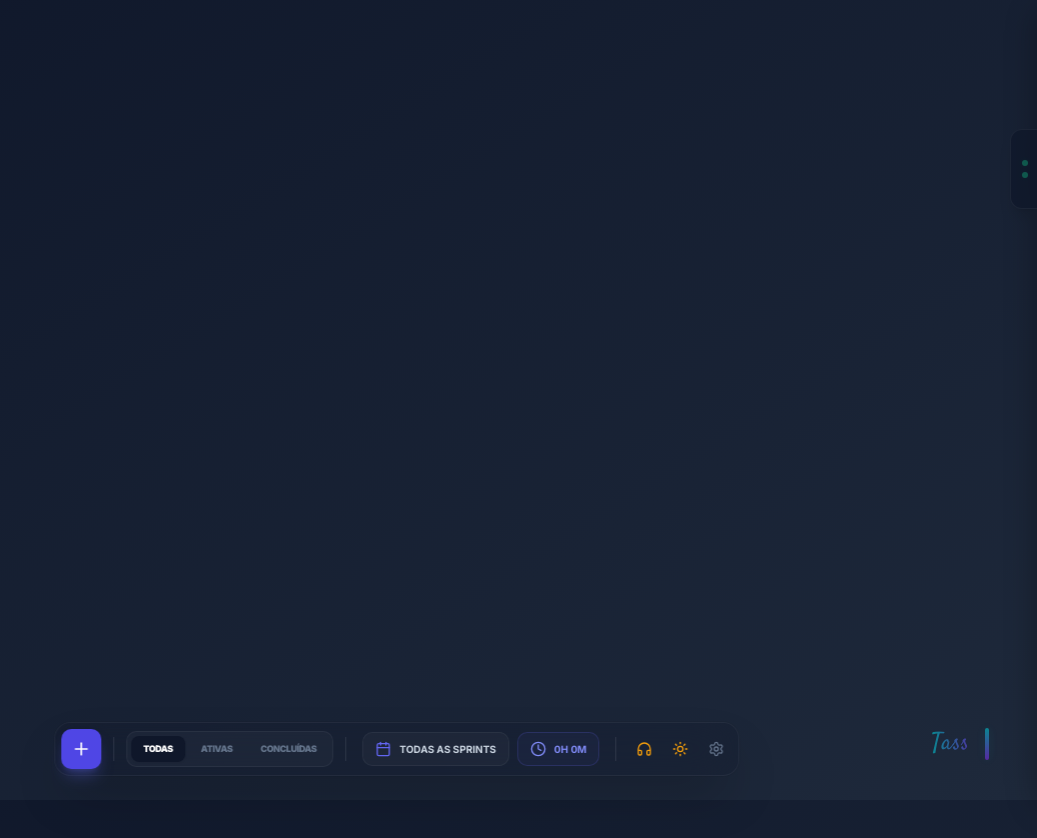
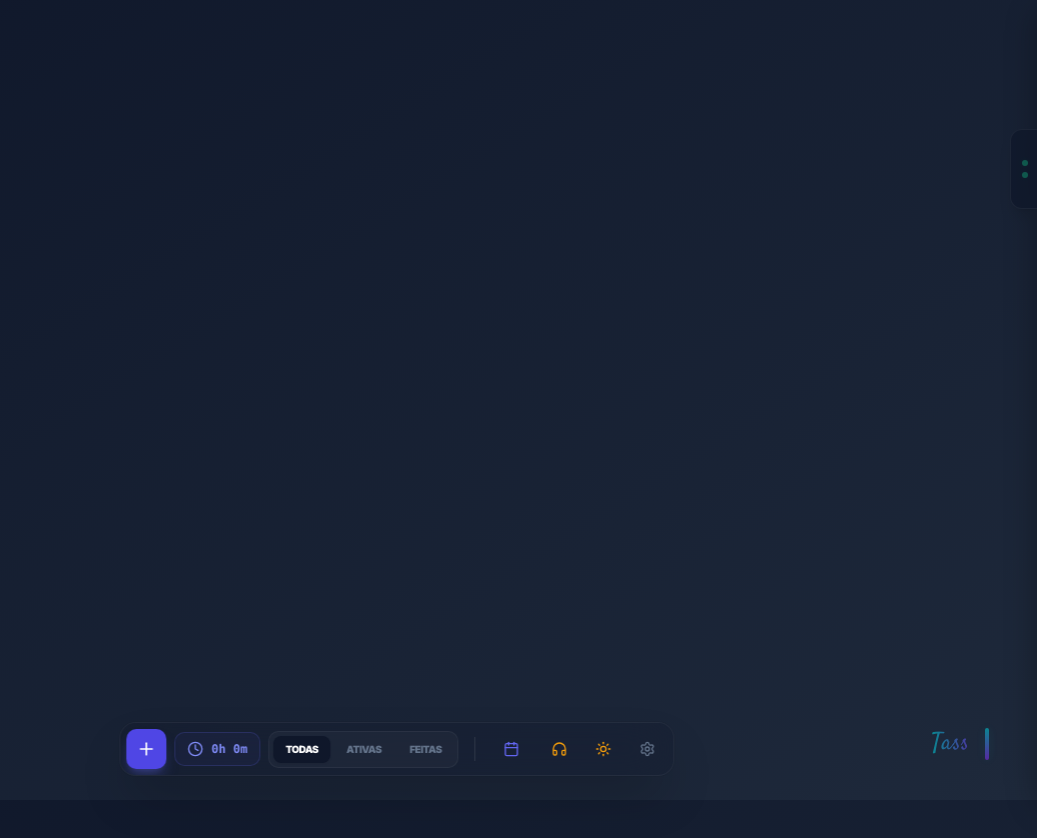
Before and after one commit to raf-rodrigo/TASS, a Vue app: page / in a window 1280 px wide. Shown: the top 838 px of the page, without its empty margins (243-1280 px from the left). Built offline with nearby package versions, Linux system fonts and the light colour scheme.

Commit message:
feat(ui/ux): ilha dinâmica, janelas persistentes e gestão avançada de tempo

```diff
--- a/src/components/GlobalDock.vue
+++ b/src/components/GlobalDock.vue
@@ -1,7 +1,8 @@
 <script setup>
+import { ref, onMounted, onUnmounted, computed } from 'vue';
 import {
   Plus, Calendar, Clock, RotateCcw, X,
-  Settings, Sun, Moon, Headphones
+  Settings, Sun, Moon, Headphones, MoreHorizontal
 } from 'lucide-vue-next';
 import { useSettingsStore } from '../stores/settingsStore';
 import { useTaskStore } from '../stores/taskStore';
@@ -14,108 +15,136 @@ const emit = defineEmits([
 const settings = useSettingsStore();
 const taskStore = useTaskStore();
 const radioStore = useRadioStore();
+
+const isExpanded = ref(false);
+const isMobile = ref(false);
+
+const checkMobile = () => {
+  isMobile.value = window.innerWidth < 768;
+  if (!isMobile.value) isExpanded.value = true;
+};
+
+onMounted(() => {
+  checkMobile();
+  window.addEventListener('resize', checkMobile);
+});
+
+onUnmounted(() => {
+  window.removeEventListener('resize', checkMobile);
+});
+
+// Radius dinâmico para a dock (sempre respeitando a config global)
+const dockRadius = computed(() => {
+  return 'var(--app-card-radius)';
+});
 </script>
 
 <template>
-  <div class="fixed bottom-6 left-1/2 -translate-x-1/2 z-[60] w-full max-w-fit px-2 md:px-4 pointer-events-none">
+  <div class="fixed bottom-6 left-1/2 -translate-x-1/2 z-[60] w-full max-w-fit px-4 pointer-events-none">
     <div
-      class="!p-1.5 flex items-center gap-1 md:gap-2 shadow-2xl border border-app-border-light backdrop-blur-xl ring-1 ring-black/5 pointer-events-auto transition-all"
+      class="dynamic-island flex flex-col md:flex-row items-center shadow-2xl border border-app-border-light backdrop-blur-xl ring-1 ring-black/5 pointer-events-auto transition-all duration-300 ease-out overflow-hidden"
+      :class="[
+        isMobile && isExpanded ? 'w-[90vw] gap-3 p-4' : 'p-1.5 gap-2'
+      ]"
       :style="{
         backgroundColor: `rgba(var(--app-bg-raw), var(--app-bottom-opacity))`,
-        borderRadius: 'var(--app-card-radius)'
+        borderRadius: dockRadius
       }"
     >
-      <!-- Botão Principal: Adicionar Tarefa -->
+      <!-- LINHA 1: Cabeçalho da Ilha / Ações Principais -->
+      <div class="flex items-center w-full md:w-auto" :class="{ 'justify-between': isMobile && !isExpanded }">
+        <div class="flex items-center gap-2">
+          <!-- Adicionar Tarefa -->
           <button
-        @click="emit('add-task')"
-        class="w-9 h-9 md:w-10 md:h-10 flex items-center justify-center bg-indigo-600 hover:bg-indigo-700 text-white shadow-lg shadow-indigo-500/30 transition-all active:scale-90 group shrink-0"
+            @click.stop="emit('add-task')"
+            class="w-10 h-10 flex items-center justify-center bg-indigo-600 hover:bg-indigo-700 text-white shadow-lg shadow-indigo-500/30 transition-all active:scale-95 group shrink-0"
             :style="{ borderRadius: 'var(--app-input-radius)' }"
-        title="Nova Tarefa (N)"
           >
-        <Plus class="w-4 h-4 md:w-5 md:h-5 group-hover:rotate-90 transition-transform duration-300" />
+            <Plus class="w-5 h-5 group-hover:rotate-90 transition-transform duration-300" />
           </button>
 
-      <div class="w-px h-6 bg-slate-200 dark:bg-white/10 mx-0.5 md:mx-1"></div>
+          <!-- Cronômetro (Sempre Visível) -->
+          <div
+            class="dock-item !bg-indigo-500/5 !border-indigo-500/20 px-3 py-2 flex items-center gap-2"
+          >
+            <Clock class="w-4 h-4 text-indigo-600 dark:text-indigo-400" :class="{ 'animate-pulse': taskStore.activeTask }" />
+            <span class="text-xs font-black font-mono text-indigo-600 dark:text-indigo-400">
+              {{ taskStore.activeSprintTotalTime }}
+            </span>
+          </div>
+        </div>
 
-      <!-- Seção: Filtros de Status -->
+        <!-- Toggle Mobile Expansion -->
+        <button
+          v-if="isMobile"
+          @click.stop="isExpanded = !isExpanded"
+          class="w-10 h-10 flex items-center justify-center text-slate-400 hover:text-indigo-500 transition-colors ml-2"
+        >
+          <X v-if="isExpanded" class="w-5 h-5 text-red-500" />
+          <MoreHorizontal v-else class="w-5 h-5" />
+        </button>
+      </div>
+
+      <!-- SEÇÃO EXPANSÍVEL (Filtros e Utilidades) -->
+      <!-- No desktop v-show é sempre true. No mobile controlado pelo isExpanded -->
       <div
-        class="flex items-center gap-0.5 md:gap-1 bg-app-surface p-1 border border-app-border-light"
+        v-show="!isMobile || isExpanded"
+        class="flex flex-col md:flex-row items-center gap-3 w-full md:w-auto overflow-hidden transition-all duration-300"
+        :class="{ 'mt-3 pt-3 border-t border-slate-200 dark:border-white/10': isMobile && isExpanded }"
+      >
+        <!-- Filtros -->
+        <div
+          class="flex items-center gap-1 bg-app-surface p-1 border border-app-border-light w-full md:w-auto justify-center"
           :style="{ borderRadius: 'var(--app-input-radius)' }"
         >
           <button
             v-for="filter in ['all', 'active', 'completed']"
             :key="filter"
             @click="taskStore.statusFilter = filter"
-          class="px-2 md:px-3 py-1.5 text-[9px] font-black uppercase tracking-tighter transition-all"
+            class="flex-1 md:flex-none px-3 py-1.5 text-[10px] font-black uppercase tracking-tighter transition-all"
             :style="{ borderRadius: 'calc(var(--app-input-radius) * 0.8)' }"
             :class="taskStore.statusFilter === filter
               ? 'bg-app-solid shadow-sm text-indigo-600 dark:text-white'
               : 'text-app-muted hover:text-app-sub'"
           >
-          <span class="hidden md:inline">{{ filter === 'all' ? 'Todas' : filter === 'active' ? 'Ativas' : 'Concluídas' }}</span>
-          <span class="md:hidden">{{ filter === 'all' ? 'T' : filter === 'active' ? 'A' : 'C' }}</span>
+            <span>{{ filter === 'all' ? 'Todas' : filter === 'active' ? 'Ativas' : 'Feitas' }}</span>
           </button>
         </div>
 
-      <div class="w-px h-6 bg-slate-200 dark:bg-white/10 mx-0.5 md:mx-1"></div>
+        <div class="hidden md:block w-px h-6 bg-slate-200 dark:bg-white/10 mx-1"></div>
 
-      <!-- Seção: Sprints e Tempo -->
-      <div class="flex items-center gap-1 md:gap-2 px-0.5 md:px-1">
-        <!-- Seletor de Sprint -->
-        <div
-          @click="emit('open-sprints')"
-          class="dock-item group pr-6 md:pr-8 relative"
-          :class="{ '!pr-2 md:!pr-3': settings.activeSprintId === 'all' }"
-          title="Gerenciar Sprints"
-        >
-          <Calendar class="w-3.5 h-3.5 md:w-4 md:h-4 text-indigo-500" />
-          <span class="dock-label hidden sm:inline truncate max-w-[60px] md:max-w-none">{{ taskStore.activeSprintName }}</span>
+        <!-- Sprint e Utilidades -->
+        <div class="flex items-center justify-center md:justify-start w-full md:w-auto gap-2">
+           <!-- Sprint Selector (Mobile icon only) -->
+          <button @click="emit('open-sprints')" class="util-btn md:hidden">
+            <Calendar class="w-4 h-4 text-indigo-500" />
+          </button>
 
-          <button
-            v-if="settings.activeSprintId !== 'all'"
-            @click.stop="settings.activeSprintId = 'all'"
-            class="absolute right-1 md:right-1.5 p-0.5 rounded-md hover:bg-red-500 hover:text-white text-slate-400 opacity-0 group-hover:opacity-100 transition-all"
-          >
-            <X class="w-2.5 h-2.5 md:w-3 md:h-3" />
+          <div class="flex items-center gap-1">
+            <button @click="emit('open-radio')" class="util-btn group relative">
+              <Headphones class="w-4 h-4 text-amber-500" />
+              <span v-if="radioStore.isPlaying" class="absolute top-0.5 right-0.5 w-2 h-2 bg-amber-500 rounded-full animate-ping opacity-75"></span>
+              <span v-if="radioStore.isPlaying" class="absolute top-0.5 right-0.5 w-2 h-2 bg-amber-500 rounded-full opacity-50"></span>
+            </button>
+            <button @click="emit('toggle-theme')" class="util-btn">
+              <Sun v-if="settings.theme === 'dark'" class="w-4 h-4 text-amber-500" />
+              <Moon v-else class="w-4 h-4 text-indigo-500" />
+            </button>
+            <button @click="emit('open-settings')" class="util-btn">
+              <Settings class="w-4 h-4" />
             </button>
           </div>
-
-        <!-- Tempo Total da Sprint -->
-        <div class="dock-item !bg-indigo-500/5 !border-indigo-500/20 cursor-default">
-          <Clock class="w-3.5 h-3.5 md:w-4 md:h-4 text-indigo-600 dark:text-indigo-400" />
-          <span class="dock-label font-black !text-indigo-600 dark:!text-indigo-400">
-            {{ taskStore.activeSprintTotalTime }}
-          </span>
         </div>
       </div>
 
-      <div class="hidden sm:block w-px h-6 bg-slate-200 dark:bg-white/10 mx-0.5 md:mx-1"></div>
-
-      <!-- Seção: Menu de Utilidades -->
-      <div class="hidden sm:flex items-center gap-0.5 md:gap-1">
-        <button @click="emit('open-radio')" class="util-btn group relative" title="Web Radio">
-          <Headphones class="w-4 h-4 text-amber-500 group-hover:scale-110 transition-transform" />
-          <span v-if="radioStore.isPlaying" class="absolute -top-1 -right-1 w-2 h-2 bg-amber-500 rounded-full animate-ping opacity-50"></span>
-        </button>
-        <button @click="emit('toggle-theme')" class="util-btn" title="Alternar Tema">
-          <Sun v-if="settings.theme === 'dark'" class="w-4 h-4 text-amber-500" />
-          <Moon v-else class="w-4 h-4 text-indigo-500" />
-        </button>
-        <button @click="emit('open-settings')" class="util-btn" title="Configurações (S)">
-          <Settings class="w-4 h-4" />
-        </button>
-      </div>
-
-      <!-- Botão Desfazer (Dinâmico) -->
+      <!-- Botão Desfazer (Flutuante) -->
       <transition enter-active-class="transition duration-300 ease-out" enter-from-class="scale-0 opacity-0" enter-to-class="scale-100 opacity-100">
         <button
           v-if="taskStore.lastDeletedTask"
           @click="taskStore.restoreTask"
-          class="ml-1 md:ml-2 flex items-center gap-1 md:gap-2 px-2 md:px-3 py-2 bg-amber-500 text-white text-[8px] md:text-[10px] font-black uppercase tracking-widest shadow-lg shadow-amber-500/30 hover:bg-amber-600 transition-all animate-pulse"
-          :style="{ borderRadius: 'var(--app-input-radius)' }"
+          class="absolute -top-14 left-1/2 -translate-x-1/2 flex items-center gap-2 px-4 py-2 bg-amber-500 text-white text-[10px] font-black uppercase tracking-widest shadow-lg shadow-amber-500/30 rounded-full animate-bounce pointer-events-auto"
         >
-          <RotateCcw class="w-3 h-3 md:w-3.5 md:h-3.5" />
-          <span class="hidden xs:inline">Desfazer</span>
+          <RotateCcw class="w-3.5 h-3.5" /> Desfazer
         </button>
       </transition>
     </div>
@@ -123,17 +152,17 @@ const radioStore = useRadioStore();
 </template>
 
 <style scoped>
+.dynamic-island {
+  transition: all 0.3s ease-out;
+}
+
 .dock-item {
-  @apply flex items-center gap-2 px-3 py-2 bg-app-surface border border-app-border-light transition-all cursor-pointer hover:bg-app-surface;
+  @apply flex items-center gap-2 bg-app-surface border border-app-border-light transition-all;
   border-radius: var(--app-input-radius);
 }
 
-.dock-label {
-  @apply text-[10px] font-bold text-app-sub uppercase whitespace-nowrap;
-}
-
 .util-btn {
-  @apply p-2 text-slate-400 dark:text-slate-500 hover:bg-slate-100 dark:hover:bg-white/5 hover:text-indigo-500 transition-all active:scale-90;
+  @apply w-10 h-10 p-2 text-slate-400 dark:text-slate-500 hover:bg-slate-100 dark:hover:bg-white/5 hover:text-indigo-500 transition-all active:scale-90 flex items-center justify-center;
   border-radius: var(--app-input-radius);
 }
 </style>
--- a/src/components/InterfaceMenu.vue
+++ b/src/components/InterfaceMenu.vue
@@ -102,7 +102,7 @@ const handleColumnChange = (n) => {
     maxWidth="max-w-4xl"
     customClass="h-[90vh] md:h-[600px] !p-0"
     layout="custom"
-    okText="Terminei os Ajustes"
+    okText="Fechar"
     @close="emit('close')"
     @ok="emit('close')"
   >
--- a/src/components/SettingsModal.vue
+++ b/src/components/SettingsModal.vue
@@ -161,7 +161,7 @@ const handleResetSystem = async () => {
     layout="custom"
     @close="emit('close')"
     cancelText="Fechar"
-    okText="Salvar Alterações"
+    okText="Salvar"
     @cancel="emit('close')"
     @ok="handleSave"
   >
```
Also changed, not shown: src/components/TaskContextMenu.vue (+22 -4 lines), src/components/TaskModal.vue (+31 -82 lines). Lines whose indentation alone changed are shown as unchanged.
